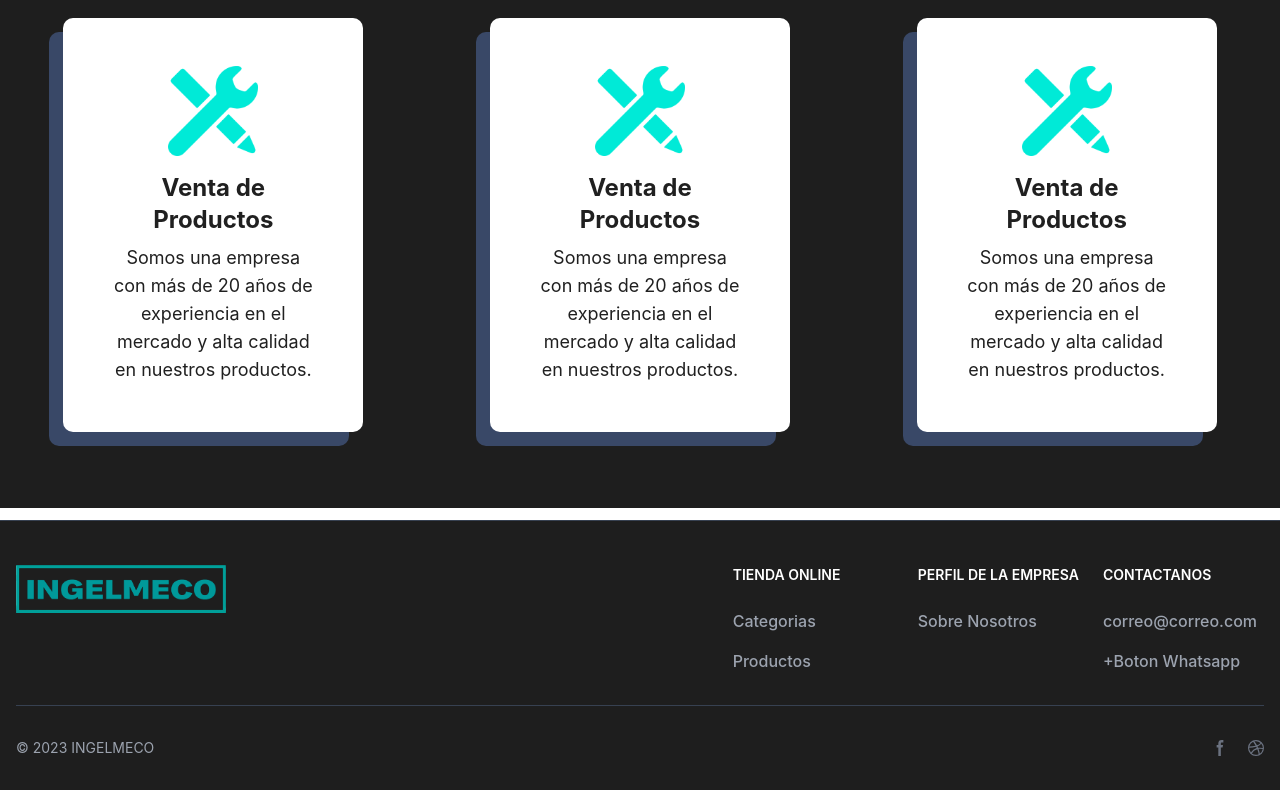
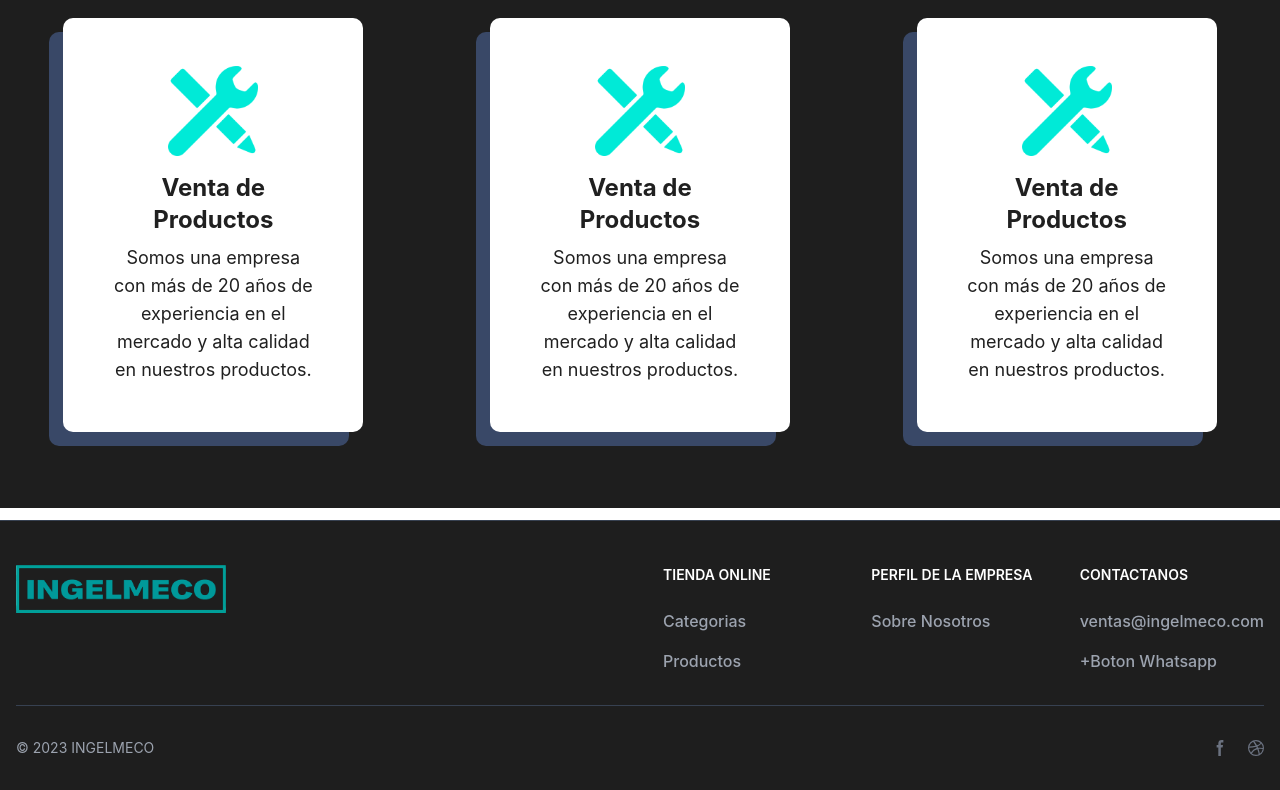
Before and after one commit to AlexGalo0/INGELMECO-Cliente, a Next.js app: page / in a window 1280 px wide. Shown: the part 1250-2040 px from the top of the page. Built offline with nearby package versions, Linux system fonts and the light colour scheme.

Commit message:
creando forma de descargar

```diff
--- a/app/components/Footer.tsx
+++ b/app/components/Footer.tsx
@@ -19,23 +19,12 @@ const Footer: React.FC = () => {
           </div>
           <div className="grid grid-cols-2 gap-8 sm:gap-6 sm:grid-cols-3">
             <div>
-              <h2 className="mb-6 text-sm font-semibold  uppercase text-white">
+              <ul className="mb-6 text-sm font-semibold  uppercase text-white">
                 Tienda Online
-              </h2>
+              </ul>
               <ul className=" text-gray-400 font-medium">
-                <li className="mb-4">
-                  <a href="https://flowbite.com/" className="hover:underline">
-                    Categorias
-                  </a>
-                </li>
-                <li>
-                  <a
-                    href="https://tailwindcss.com/"
-                    className="hover:underline"
-                  >
-                    Productos
-                  </a>
-                </li>
+                <li className="mb-4 hover:underline">Categorias</li>
+                <li className="hover:underline">Productos</li>
               </ul>
             </div>
             <div>
@@ -43,14 +32,7 @@ const Footer: React.FC = () => {
                 Perfil de la Empresa
               </h2>
               <ul className="text-gray-400 font-medium">
-                <li>
-                  <a
-                    href="https://discord.gg/4eeurUVvTy"
-                    className="hover:underline"
-                  >
-                    Sobre Nosotros
-                  </a>
-                </li>
+                <li>Sobre Nosotros</li>
               </ul>
             </div>
             <div>
@@ -60,7 +42,7 @@ const Footer: React.FC = () => {
               <ul className="text-gray-400 font-medium">
                 <li className="mb-4">
                   <a href="#" className="hover:underline">
-                    correo@correo.com
+                    ventas@ingelmeco.com
                   </a>
                 </li>
                 <li>
@@ -81,10 +63,7 @@ const Footer: React.FC = () => {
             </a>
           </span>
           <div className="flex mt-4 space-x-5 sm:justify-center sm:mt-0">
-            <a
-              href="#"
-              className="text-gray-500  hover:text-white"
-            >
+            <a href="#" className="text-gray-500  hover:text-white">
               <svg
                 className="w-4 h-4"
                 aria-hidden="true"
--- a/app/firebase.ts
+++ b/app/firebase.ts
@@ -1,7 +1,7 @@
 import { initializeApp } from "firebase/app";
 
 import { getFirestore } from "firebase/firestore";
-
+import { getStorage } from "firebase/storage";
 const firebaseConfig = {
   apiKey: "AIzaSyBTCLkNBXmX9ibA7_ndC7R0h77RKXRZfyU",
   authDomain: "test-admin-app-1cb81.firebaseapp.com",
@@ -14,3 +14,4 @@ const firebaseConfig = {
 // Initialize Firebase
 const app = initializeApp(firebaseConfig);
 export const db = getFirestore(app);
+export const storage = getStorage(app);
--- a/app/productos/[productosId]/page.tsx
+++ b/app/productos/[productosId]/page.tsx
@@ -1,9 +1,10 @@
 "use client";
 import { useEffect, useState } from "react";
 import { doc, getDoc } from "firebase/firestore";
-import { db } from "../../firebase";
-import Image from "next/image";
+import { db , storage } from "../../firebase";
+
 import { Carousel } from "../../components/Carousel";
+import { getDownloadURL , ref } from "firebase/storage";
 type Producto = {
   nombreProducto: string | null;
   categoriaProducto: string | null;
@@ -36,6 +37,26 @@ const Producto = ({ params }: { params: ParamsType }) => {
     };
     fetchProducts();
   }, [productosId]);
+  const handleDownloadPdf = async () => {
+    if (producto && producto.urlPdf) {
+      try {
+        const pdfRef = ref(storage, producto.urlPdf);
+        const url = await getDownloadURL(pdfRef);
+
+        // Crear un enlace oculto para descargar el archivo PDF
+        const a = document.createElement("a");
+        a.href = url;
+        a.target = "_blank"; // Abre en una nueva ventana o pestaña (opcional)
+        a.download = "nombre-del-archivo.pdf"; // Nombre con el que se descargará el archivo.
+        a.style.display = "none";
+        document.body.appendChild(a);
+        a.click();
+        document.body.removeChild(a);
+      } catch (error) {
+        console.error("Error al descargar el archivo PDF:", error);
+      }
+    }
+  };
 
   if (producto === null) {
     return <div className="min-h-[350px]">Cargando producto...</div>;
@@ -96,9 +117,14 @@ const Producto = ({ params }: { params: ParamsType }) => {
               Preguntar por Whatsapp
             </button>
             {producto.urlPdf ? (
-              <button className="bg-[#048C88] rounded-lg p-2 text-white font-bold hover:scale-105 transition-all duration-100 my-4">
+              <>
+              <button className="bg-[#048C88] rounded-lg p-2 text-white font-bold hover:scale-105 transition-all duration-100 my-4"  onClick={handleDownloadPdf}>
                 Descargar Ficha Tecnica
               </button>
+              <a href="">
+              {producto.urlPdf}
+              </a>
+              </>
             ) : null}
           </div>
         </div>
```
